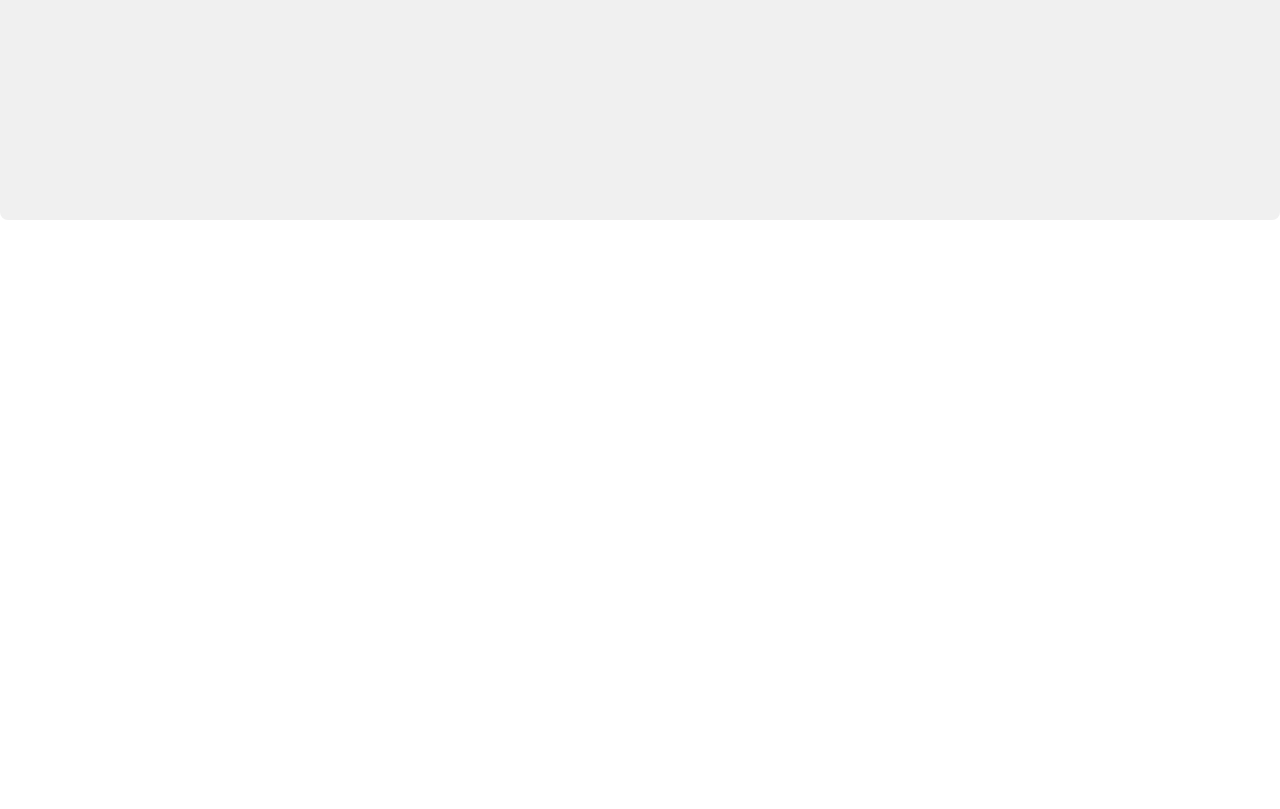
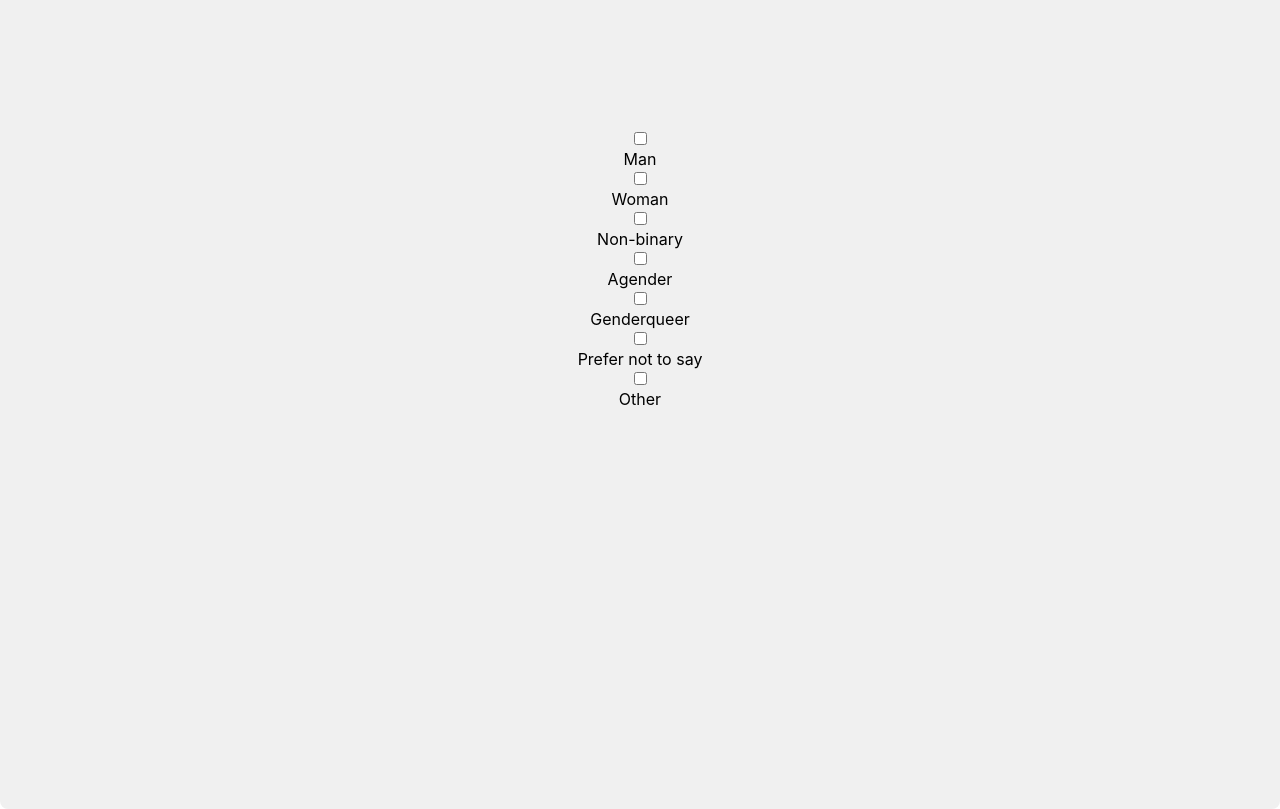
Before and after one commit to mellaskowski/gender-ux, a React (Create React App) app: page / in a window 1280 px wide. Shown: the part 1260-2069 px from the top of the page. Before the commit the page ends 1480 px from the top, so only its background shows below. Built offline with nearby package versions, Linux system fonts and the light colour scheme.

Commit message:
add checkbox to dashboard

```diff
--- a/src/App.css
+++ b/src/App.css
@@ -34,6 +34,7 @@
   align-items: center;
   flex-direction: column;
   display: flex;
+  min-height: 80vh;
 }
 
 .Example-Header {
--- a/src/Components/Dashboard/GenderDashboard.js
+++ b/src/Components/Dashboard/GenderDashboard.js
@@ -1,6 +1,7 @@
 import { Chips } from 'primereact/chips';
 import Dropdown from '../Dropdown';
 import { useState } from 'react';
+import GenderCheckbox from '../GenderCheckbox';
 
 export default function GenderDashboard({props}) {
 
@@ -15,12 +16,15 @@ export default function GenderDashboard({props}) {
       ];
 
     return(
-        <div className='Example-Container'>
-            <Dropdown options={genderOptions}
+        <div>
+            <div className='Example-Container'>
+                <Dropdown options={genderOptions}
 
-             />
-        </div>
-
-
+                />
+            </div>
+            <div className='Example-Container'>
+                <GenderCheckbox options={genderOptions} />
+            </div>
+      </div>
     );
 }
--- a/src/Components/GenderCheckbox.js
+++ b/src/Components/GenderCheckbox.js
@@ -1,10 +1,22 @@
-
+import { Checkbox } from 'primereact/checkbox';
+import { useState } from 'react';
 
 export default function GenderCheckbox({options}) {
+    const [selectedOptions, setSelectedOptions] = useState([]);
+
+    const onOptionChange = (e) => {
+        let _selectedOptions = [...selectedOptions];
+        if (e.checked)
+            _selectedOptions.push(e.value);
+        else
+            _selectedOptions = _selectedOptions.filter(option => option.key !== e.value.key);
+
+        setSelectedOptions(_selectedOptions);
+    };
 
     return(
         <div className="card flex justify-content-center">
-            <div className="flex flex-column gap-3">
+            <div className="flex flex-column gap-8">
                 {options.map((option) => {
                     return (
                         <div key={option.key} className="flex align-items-center">
@@ -19,6 +31,3 @@ export default function GenderCheckbox({options}) {
         </div>
     )
 }
-
-    )
-}
```
